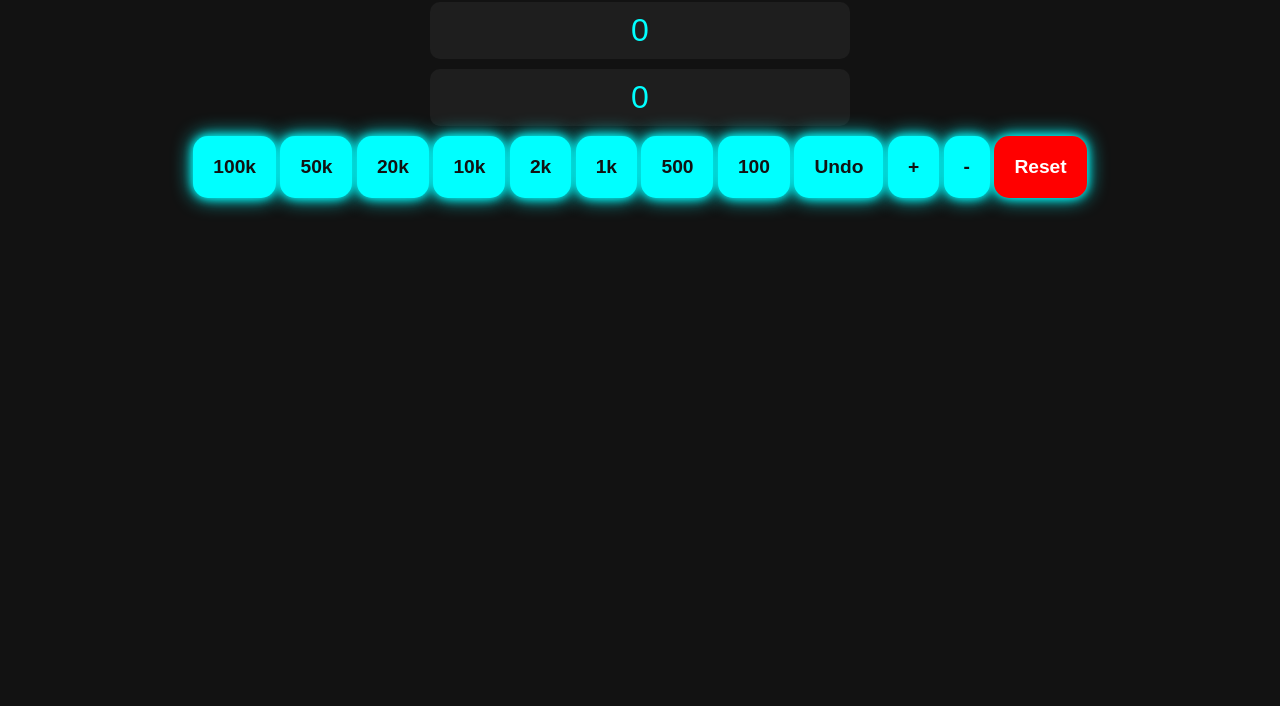
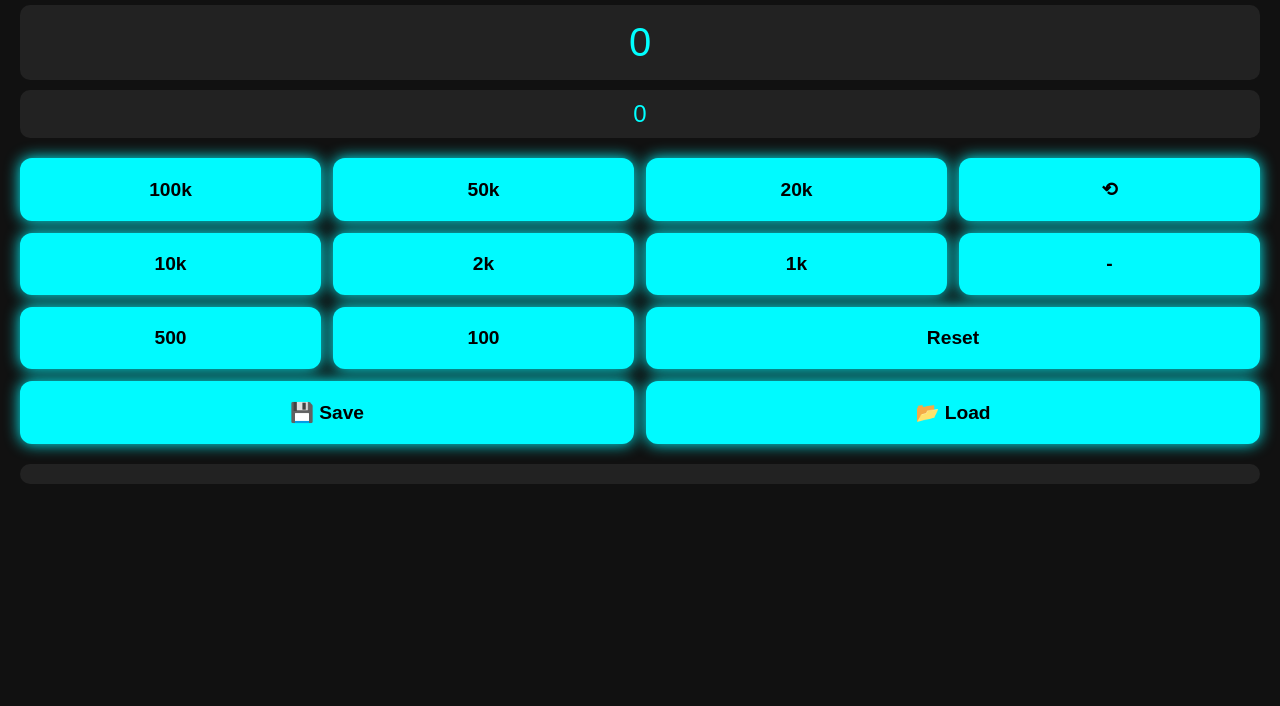
Before and after one commit to Arss26/kazu, a plain HTML site: page index.html in a window 1280 px wide. Shown: the part 94-800 px from the top of the page. Drawn offline with Linux system fonts and the light colour scheme.

Commit message:
Add files via upload

```diff
--- a/index.html
+++ b/index.html
@@ -2,126 +2,174 @@
 <html lang="id">
 <head>
   <meta charset="UTF-8">
-  <title>Kalkulator Uang Neon</title>
   <meta name="viewport" content="width=device-width, initial-scale=1.0">
-  <link rel="manifest" href="manifest.json">
-  <meta name="theme-color" content="#121212">
-  <script>
-    if ("serviceWorker" in navigator) {
-      window.addEventListener("load", () => {
-        navigator.serviceWorker.register("sw.js");
-      });
-    }
-  </script>
+  <title>Kalkulator Uang</title>
   <style>
     body {
+      background: #111;
+      color: #0ff;
       font-family: Arial, sans-serif;
-      background:#121212;
-      color:#0ff;
-      text-align:center;
-      padding:20px;
+      text-align: center;
+      margin: 0;
+      padding: 20px;
     }
-    #display, #subtotalDisplay {
-      font-size:2em;
-      margin:10px auto;
-      padding:10px;
-      background:#1e1e1e;
-      border-radius:10px;
-      width:90%;
-      max-width:400px;
+
+    h1 {
+      margin-bottom: 20px;
     }
-    .buttons {
-      display:grid;
-      grid-template-columns:repeat(3,1fr);
-      gap:10px;
-      max-width:400px;
-      margin:20px auto;
+
+    #total {
+      font-size: 2.5em;
+      margin-bottom: 10px;
+      padding: 15px;
+      border-radius: 10px;
+      background: #222;
     }
+
+    #current {
+      font-size: 1.5em;
+      margin-bottom: 20px;
+      padding: 10px;
+      border-radius: 10px;
+      background: #222;
+    }
+
+    .grid {
+      display: grid;
+      grid-template-columns: repeat(4, 1fr);
+      gap: 12px;
+      margin-top: 20px;
+    }
+
     button {
-      padding:20px;
-      font-size:1.2em;
-      border:none;
-      border-radius:15px;
-      background:#0ff;
-      color:#121212;
-      font-weight:bold;
-      box-shadow:0 0 10px #0ff,0 0 20px #0ff;
+      padding: 20px;
+      font-size: 1.2em;
+      border: none;
+      border-radius: 12px;
+      background: #00faff;
+      color: black;
+      font-weight: bold;
+      cursor: pointer;
+      box-shadow: 0 0 15px #00faff;
+      transition: 0.2s;
     }
-    button:active {
-      background:#08f;
-      color:#fff;
+
+    button:hover {
+      background: #00ffff;
+      transform: scale(1.05);
     }
-    .history {
-      margin-top:20px;
-      max-width:400px;
-      margin:auto;
-      text-align:left;
-      background:#1e1e1e;
-      padding:10px;
-      border-radius:10px;
+
+    .col-span-2 {
+      grid-column: span 2;
+    }
+
+    #history {
+      margin-top: 20px;
+      text-align: left;
+      background: #222;
+      padding: 10px;
+      border-radius: 10px;
+      max-height: 150px;
+      overflow-y: auto;
+      font-size: 1em;
     }
   </style>
 </head>
 <body>
-  <h2>💸 Kalkulator Uang</h2>
-  <div id="display">0</div>
-  <div id="subtotalDisplay">0</div>
-  <div class="grid grid-cols-3 gap-3 mt-4">
+  <h1>💸 Kalkulator Uang</h1>
+  <div id="total">0</div>
+  <div id="current">0</div>
+
+  <div class="grid">
+    <!-- Baris 1 -->
     <button onclick="addValue(100000)">100k</button>
     <button onclick="addValue(50000)">50k</button>
     <button onclick="addValue(20000)">20k</button>
+    <button onclick="undo()">⟲</button>
+
+    <!-- Baris 2 -->
     <button onclick="addValue(10000)">10k</button>
     <button onclick="addValue(2000)">2k</button>
     <button onclick="addValue(1000)">1k</button>
+    <button onclick="subtractMode()">-</button>
+
+    <!-- Baris 3 -->
     <button onclick="addValue(500)">500</button>
     <button onclick="addValue(100)">100</button>
-  <button onclick="undo()">Undo</button>
-  <button onclick="setOperation('+')">+</button>
-  <button onclick="setOperation('-')">-</button>
-  <!-- Tambahkan tombol Reset -->
-  <button onclick="resetCalc()" style="background:red; color:white;">Reset</button>
+    <button class="col-span-2" onclick="resetCalc()">Reset</button>
+
+    <!-- Baris 4 -->
+    <button class="col-span-2" onclick="saveData()">💾 Save</button>
+    <button class="col-span-2" onclick="loadData()">📂 Load</button>
   </div>
 
+  <div id="history"></div>
+
   <script>
-    let total = parseInt(localStorage.getItem("total")) || 0;
+    let total = 0;
     let current = 0;
-    let operator = null;
-    let history = JSON.parse(localStorage.getItem("history")) || [];
+    let history = [];
+    let isSubtract = false;
 
-    const display = document.getElementById("display");
-    const subtotalDisplay = document.getElementById("subtotalDisplay");
-    const historyDiv = document.getElementById("history");
+    const totalEl = document.getElementById("total");
+    const currentEl = document.getElementById("current");
+    const historyEl = document.getElementById("history");
 
     function updateDisplay() {
-      display.textContent = total.toLocaleString("id-ID");
-      subtotalDisplay.textContent = current.toLocaleString("id-ID");
-      historyDiv.innerHTML = history.map(h => `<div>${h}</div>`).join("");
-      localStorage.setItem("total", total);
-      localStorage.setItem("history", JSON.stringify(history));
+      totalEl.textContent = total.toLocaleString("id-ID");
+      currentEl.textContent = current.toLocaleString("id-ID");
+      historyEl.innerHTML = history.map(h => `<div>${h}</div>`).join("");
     }
 
     function addValue(val) {
-      current += val;
+      if (isSubtract) {
+        total -= val;
+        history.push(`- ${val.toLocaleString("id-ID")}`);
+        isSubtract = false;
+      } else {
+        total += val;
+        history.push(`+ ${val.toLocaleString("id-ID")}`);
+      }
+      current = val;
       updateDisplay();
     }
 
-    function setOperator(op) {
-      if (operator && current !== 0) {
-        if (operator === "+") total += current;
-        if (operator === "-") total -= current;
-        history.push(operator + " " + current.toLocaleString("id-ID"));
-      } else if (!operator && current !== 0) {
-        total += current;
-        history.push("+ " + current.toLocaleString("id-ID"));
-      }
-      operator = op;
+    function subtractMode() {
+      isSubtract = true;
       current = 0;
       updateDisplay();
     }
 
     function undo() {
+      let last = history.pop();
+      if (last) {
+        let num = parseInt(last.replace(/[^0-9]/g, ""));
+        if (last.includes("+")) total -= num;
+        else total += num;
+      }
       current = 0;
       updateDisplay();
+    }
+
+    function resetCalc() {
+      total = 0;
+      current = 0;
+      history = [];
+      updateDisplay();
+    }
+
+    function saveData() {
+      localStorage.setItem("calcTotal", total);
+      localStorage.setItem("calcHistory", JSON.stringify(history));
+      alert("✅ Data disimpan!");
+    }
+
+    function loadData() {
+      total = parseInt(localStorage.getItem("calcTotal")) || 0;
+      history = JSON.parse(localStorage.getItem("calcHistory")) || [];
+      current = 0;
+      updateDisplay();
+      alert("📂 Data dimuat!");
     }
 
     updateDisplay();
```
Lines whose indentation alone changed are shown as unchanged.
